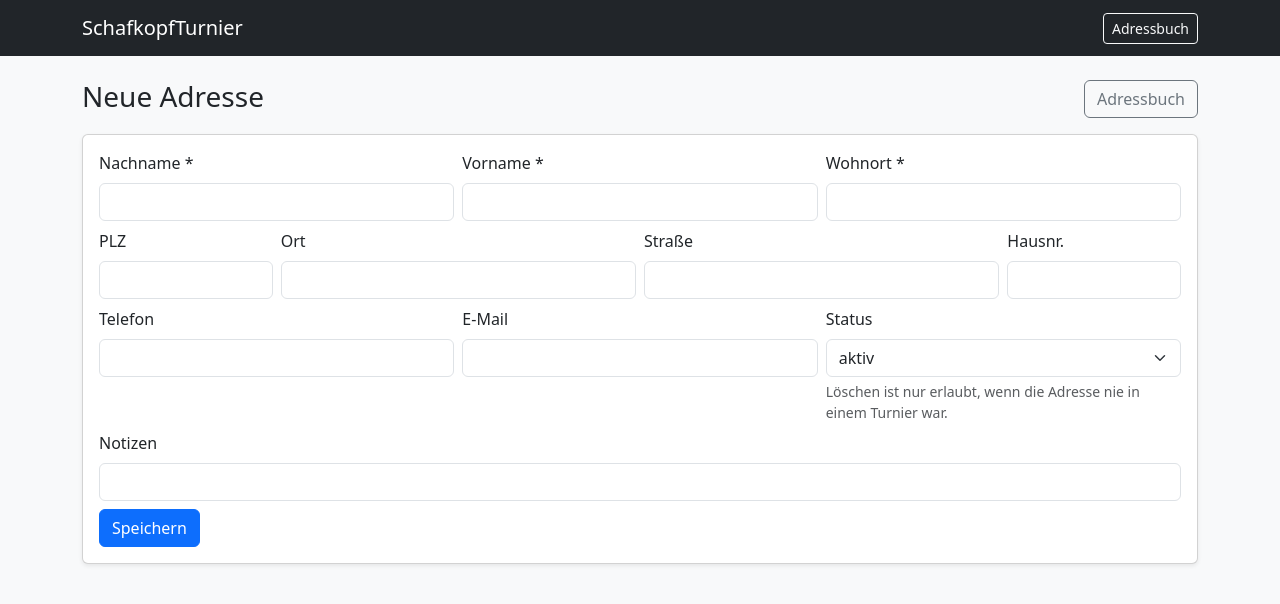
After one commit to dieter6605/SchafkopfTurnier, a Flask app: page /addresses/new in a window 1280 px wide. The commit adds this page. Shown: the top 604 px of the page. Run offline with Flask 3, Linux system fonts and the light colour scheme.

Commit message:
Immer noch Adressen

```diff
--- /dev/null
+++ b/app/routes/addresses.py
@@ -0,0 +1,339 @@
+# app/routes/addresses.py
+from __future__ import annotations
+
+from dataclasses import dataclass
+from typing import Any
+
+from flask import Blueprint, flash, redirect, render_template, request, url_for
+
+from .. import db
+
+bp = Blueprint("addresses", __name__)
+
+
+# -----------------------------------------------------------------------------
+# Helpers
+# -----------------------------------------------------------------------------
+def _to_int(v: Any, default: int = 0) -> int:
+    try:
+        return int(str(v).strip())
+    except Exception:
+        return default
+
+
+def _s(v: Any) -> str:
+    return (v or "").strip()
+
+
+def _display_name(r: Any) -> str:
+    base = f"{r['nachname']}, {r['vorname']}"
+    w = (r["wohnort"] or "").strip()
+    return f"{base} · {w}" if w else base
+
+
+def _is_used_in_any_tournament(con, address_id: int) -> bool:
+    r = db.one(
+        con,
+        "SELECT 1 FROM tournament_participants WHERE address_id=? LIMIT 1",
+        (address_id,),
+    )
+    return bool(r)
+
+
+def _upsert_wohnort(con, wohnort: str, plz: str | None, ort: str | None) -> None:
+    w = (wohnort or "").strip()
+    p = (plz or "").strip() if plz is not None else ""
+    o = (ort or "").strip() if ort is not None else ""
+    if not w or not p or not o:
+        return
+
+    con.execute(
+        """
+        INSERT INTO wohnorte(wohnort, plz, ort)
+        VALUES (?,?,?)
+        ON CONFLICT(wohnort) DO UPDATE SET
+            plz=excluded.plz,
+            ort=excluded.ort
+        """,
+        (w, p, o),
+    )
+
+
+# -----------------------------------------------------------------------------
+# Search DTO
+# -----------------------------------------------------------------------------
+@dataclass
+class SearchHit:
+    id: int
+    nachname: str
+    vorname: str
+    wohnort: str
+    plz: str
+    ort: str
+    strasse: str
+    hausnummer: str
+    telefon: str
+    email: str
+    status: str
+    display: str
+
+
+def _search(con, qtxt: str, limit: int = 80) -> list[SearchHit]:
+    qtxt = (qtxt or "").strip()
+    if not qtxt:
+        return []
+
+    like = f"%{qtxt}%"
+    rows = db.q(
+        con,
+        """
+        SELECT *
+        FROM addresses
+        WHERE
+          nachname LIKE ? OR vorname LIKE ? OR wohnort LIKE ? OR ort LIKE ? OR
+          plz LIKE ? OR email LIKE ? OR telefon LIKE ? OR
+          strasse LIKE ? OR hausnummer LIKE ?
+        ORDER BY nachname COLLATE NOCASE, vorname COLLATE NOCASE, id DESC
+        LIMIT ?
+        """,
+        (like, like, like, like, like, like, like, like, like, int(limit)),
+    )
+
+    out: list[SearchHit] = []
+    for r in rows:
+        out.append(
+            SearchHit(
+                id=int(r["id"]),
+                nachname=r["nachname"],
+                vorname=r["vorname"],
+                wohnort=r["wohnort"],
+                plz=(r["plz"] or ""),
+                ort=(r["ort"] or ""),
+                strasse=(r["strasse"] or ""),
+                hausnummer=(r["hausnummer"] or ""),
+                telefon=(r["telefon"] or ""),
+                email=(r["email"] or ""),
+                status=(r["status"] or "aktiv"),
+                display=_display_name(r),
+            )
+        )
+    return out
+
+
+# -----------------------------------------------------------------------------
+# Pages
+# -----------------------------------------------------------------------------
+@bp.get("/addresses")
+def addresses_list():
+    qtxt = (request.args.get("q") or "").strip()
+
+    with db.connect() as con:
+        dab = db.one(con, "SELECT id FROM addressbooks WHERE is_default=1 LIMIT 1")
+        default_ab_id = int(dab["id"]) if dab else 1
+
+        hits = _search(con, qtxt, limit=120) if qtxt else []
+
+        # zuletzt bearbeitete oben, wenn keine Suche
+        latest = []
+        if not qtxt:
+            latest = db.q(
+                con,
+                """
+                SELECT *
+                FROM addresses
+                WHERE addressbook_id=?
+                ORDER BY updated_at DESC, id DESC
+                LIMIT 80
+                """,
+                (default_ab_id,),
+            )
+
+    return render_template(
+        "addresses.html",
+        q=qtxt,
+        hits=hits,
+        latest=latest,
+    )
+
+
+@bp.get("/addresses/new")
+def address_new():
+    defaults = {
+        "nachname": "",
+        "vorname": "",
+        "wohnort": "",
+        "plz": "",
+        "ort": "",
+        "strasse": "",
+        "hausnummer": "",
+        "telefon": "",
+        "email": "",
+        "status": "aktiv",
+        "notizen": "",
+    }
+    return render_template("address_form.html", a=defaults, mode="new", used=False)
+
+
+@bp.post("/addresses/new")
+def address_create():
+    f = request.form
+    nachname = _s(f.get("nachname"))
+    vorname = _s(f.get("vorname"))
+    wohnort = _s(f.get("wohnort"))
+    if not nachname or not vorname or not wohnort:
+        flash("Pflichtfelder fehlen: Nachname, Vorname, Wohnort.", "error")
+        return redirect(url_for("addresses.address_new"))
+
+    plz = _s(f.get("plz")) or None
+    ort = _s(f.get("ort")) or None
+
+    with db.connect() as con:
+        dab = db.one(con, "SELECT id FROM addressbooks WHERE is_default=1 LIMIT 1")
+        default_ab_id = int(dab["id"]) if dab else 1
+
+        con.execute(
+            """
+            INSERT INTO addresses(
+              addressbook_id,
+              nachname, vorname,
+              wohnort, plz, ort,
+              strasse, hausnummer,
+              email, telefon,
+              status, notizen,
+              created_at, updated_at
+            )
+            VALUES (?,?,?,?,?,?,?,?,?,?,?, ?, datetime('now'), datetime('now'))
+            """,
+            (
+                default_ab_id,
+                nachname,
+                vorname,
+                wohnort,
+                plz,
+                ort,
+                _s(f.get("strasse")) or None,
+                _s(f.get("hausnummer")) or None,
+                _s(f.get("email")) or None,
+                _s(f.get("telefon")) or None,
+                _s(f.get("status")) or "aktiv",
+                _s(f.get("notizen")) or None,
+            ),
+        )
+
+        _upsert_wohnort(con, wohnort, plz, ort)
+
+        con.commit()
+        new_id = int(con.execute("SELECT last_insert_rowid()").fetchone()[0])
+
+    flash("Adresse angelegt.", "ok")
+    return redirect(url_for("addresses.address_edit", address_id=new_id))
+
+
+@bp.get("/addresses/<int:address_id>/edit")
+def address_edit(address_id: int):
+    with db.connect() as con:
+        a = db.one(con, "SELECT * FROM addresses WHERE id=?", (address_id,))
+        if not a:
+            flash("Adresse nicht gefunden.", "error")
+            return redirect(url_for("addresses.addresses_list"))
+
+        used = _is_used_in_any_tournament(con, address_id)
+
+    return render_template("address_form.html", a=a, mode="edit", used=used)
+
+
+@bp.post("/addresses/<int:address_id>/edit")
+def address_update(address_id: int):
+    f = request.form
+    nachname = _s(f.get("nachname"))
+    vorname = _s(f.get("vorname"))
+    wohnort = _s(f.get("wohnort"))
+    if not nachname or not vorname or not wohnort:
+        flash("Pflichtfelder fehlen: Nachname, Vorname, Wohnort.", "error")
+        return redirect(url_for("addresses.address_edit", address_id=address_id))
+
+    plz = _s(f.get("plz")) or None
+    ort = _s(f.get("ort")) or None
+
+    with db.connect() as con:
+        a0 = db.one(con, "SELECT * FROM addresses WHERE id=?", (address_id,))
+        if not a0:
+            flash("Adresse nicht gefunden.", "error")
+            return redirect(url_for("addresses.addresses_list"))
+
+        con.execute(
+            """
+            UPDATE addresses
+            SET
+              nachname=?,
+              vorname=?,
+              wohnort=?,
+              plz=?,
+              ort=?,
+              strasse=?,
+              hausnummer=?,
+              telefon=?,
+              email=?,
+              status=?,
+              notizen=?,
+              updated_at=datetime('now')
+            WHERE id=?
+            """,
+            (
+                nachname,
+                vorname,
+                wohnort,
+                plz,
+                ort,
+                _s(f.get("strasse")) or None,
+                _s(f.get("hausnummer")) or None,
+                _s(f.get("telefon")) or None,
+                _s(f.get("email")) or None,
+                _s(f.get("status")) or "aktiv",
+                _s(f.get("notizen")) or None,
+                address_id,
+            ),
+        )
+
+        # Wohnort-Lookup pflegen
+        _upsert_wohnort(con, wohnort, plz, ort)
+
+        # Wichtig: Anzeige im Turnier aktualisieren (einseitig: Adresse -> Turnier)
+        a1 = db.one(con, "SELECT * FROM addresses WHERE id=?", (address_id,))
+        if a1:
+            con.execute(
+                """
+                UPDATE tournament_participants
+                SET display_name=?, updated_at=datetime('now')
+                WHERE address_id=?
+                """,
+                (_display_name(a1), address_id),
+            )
+
+        con.commit()
+
+    flash("Adresse gespeichert (und Turnieranzeige aktualisiert).", "ok")
+    return redirect(url_for("addresses.address_edit", address_id=address_id))
+
+
+@bp.post("/addresses/<int:address_id>/delete")
+def address_delete(address_id: int):
+    """
+    Löschen ist grundsätzlich nur erlaubt, wenn Adresse noch nie in einem Turnier war.
+    Sonst: Status verwenden.
+    """
+    with db.connect() as con:
+        a = db.one(con, "SELECT id FROM addresses WHERE id=?", (address_id,))
+        if not a:
+            flash("Adresse nicht gefunden.", "error")
+            return redirect(url_for("addresses.addresses_list"))
+
+        if _is_used_in_any_tournament(con, address_id):
+            flash("Löschen nicht erlaubt: Adresse war bereits Teilnehmer in einem Turnier. Bitte Status setzen.", "error")
+            return redirect(url_for("addresses.address_edit", address_id=address_id))
+
+        con.execute("DELETE FROM addresses WHERE id=?", (address_id,))
+        con.commit()
+
+    flash("Adresse gelöscht.", "ok")
+    return redirect(url_for("addresses.addresses_list"))
--- /dev/null
+++ b/app/templates/address_form.html
@@ -0,0 +1,95 @@
+{% extends "layout.html" %}
+{% block content %}
+
+<div class="d-flex justify-content-between align-items-start mb-3">
+  <div>
+    <h3 class="mb-0">{% if mode=='new' %}Neue Adresse{% else %}Adresse bearbeiten{% endif %}</h3>
+    {% if mode!='new' %}
+      <div class="text-muted small">ID #{{ a.id }}{% if used %} · war schon Turnierteilnehmer (Löschen gesperrt){% endif %}</div>
+    {% endif %}
+  </div>
+  <div class="d-flex gap-2">
+    <a class="btn btn-outline-secondary" href="{{ url_for('addresses.addresses_list') }}">Adressbuch</a>
+  </div>
+</div>
+
+<div class="card shadow-sm">
+  <div class="card-body">
+    <form method="post"
+          action="{% if mode=='new' %}{{ url_for('addresses.address_create') }}{% else %}{{ url_for('addresses.address_update', address_id=a.id) }}{% endif %}"
+          class="row g-2">
+
+      <div class="col-md-4">
+        <label class="form-label">Nachname *</label>
+        <input class="form-control" name="nachname" required value="{{ a.nachname }}">
+      </div>
+      <div class="col-md-4">
+        <label class="form-label">Vorname *</label>
+        <input class="form-control" name="vorname" required value="{{ a.vorname }}">
+      </div>
+      <div class="col-md-4">
+        <label class="form-label">Wohnort *</label>
+        <input class="form-control" name="wohnort" required value="{{ a.wohnort }}">
+      </div>
+
+      <div class="col-md-2">
+        <label class="form-label">PLZ</label>
+        <input class="form-control" name="plz" value="{{ a.plz or '' }}">
+      </div>
+      <div class="col-md-4">
+        <label class="form-label">Ort</label>
+        <input class="form-control" name="ort" value="{{ a.ort or '' }}">
+      </div>
+
+      <div class="col-md-4">
+        <label class="form-label">Straße</label>
+        <input class="form-control" name="strasse" value="{{ a.strasse or '' }}">
+      </div>
+      <div class="col-md-2">
+        <label class="form-label">Hausnr.</label>
+        <input class="form-control" name="hausnummer" value="{{ a.hausnummer or '' }}">
+      </div>
+
+      <div class="col-md-4">
+        <label class="form-label">Telefon</label>
+        <input class="form-control" name="telefon" value="{{ a.telefon or '' }}">
+      </div>
+      <div class="col-md-4">
+        <label class="form-label">E-Mail</label>
+        <input class="form-control" name="email" value="{{ a.email or '' }}">
+      </div>
+
+      <div class="col-md-4">
+        <label class="form-label">Status</label>
+        <select class="form-select" name="status">
+          {% set st = (a.status or 'aktiv') %}
+          {% for s in ["aktiv","inaktiv","verzogen","verstorben","gesperrt"] %}
+            <option value="{{ s }}" {% if st==s %}selected{% endif %}>{{ s }}</option>
+          {% endfor %}
+        </select>
+        <div class="form-text">Löschen ist nur erlaubt, wenn die Adresse nie in einem Turnier war.</div>
+      </div>
+
+      <div class="col-12">
+        <label class="form-label">Notizen</label>
+        <input class="form-control" name="notizen" value="{{ a.notizen or '' }}">
+      </div>
+
+      <div class="col-12 d-flex gap-2 mt-2">
+        <button class="btn btn-primary">Speichern</button>
+
+        {% if mode!='new' %}
+          <form method="post" action="{{ url_for('addresses.address_delete', address_id=a.id) }}">
+            <button class="btn btn-outline-danger"
+                    {% if used %}disabled{% endif %}
+                    onclick="return confirm('Adresse wirklich löschen? (nur möglich, wenn nie Turnierteilnehmer)');">
+              Löschen
+            </button>
+          </form>
+        {% endif %}
+      </div>
+    </form>
+  </div>
+</div>
+
+{% endblock %}
--- a/app/templates/layout.html
+++ b/app/templates/layout.html
@@ -10,6 +10,9 @@
 <nav class="navbar navbar-expand-lg navbar-dark bg-dark">
   <div class="container">
     <a class="navbar-brand" href="/">SchafkopfTurnier</a>
+    <div class="d-flex gap-2">
+      <a class="btn btn-sm btn-outline-light" href="{{ url_for('addresses.addresses_list') }}">Adressbuch</a>
+    </div>
   </div>
 </nav>
 
--- a/app/web.py
+++ b/app/web.py
@@ -8,20 +8,19 @@ from flask import Flask
 
 from . import db
 from .routes.home import bp as home_bp
+from .routes.addresses import bp as addresses_bp
 
 
 def create_app(*, db_path: Path, backup_dir: Optional[Path] = None) -> Flask:
     app = Flask(__name__)
     app.secret_key = "dev-secret-change-me"  # später via ENV
 
-    # DB init
     db.init_db(db_path)
 
-    # Pfade in app.config
     app.config["SKT_DB_PATH"] = str(db_path)
     app.config["SKT_BACKUP_DIR"] = str(backup_dir) if backup_dir else ""
 
-    # Blueprints
     app.register_blueprint(home_bp)
+    app.register_blueprint(addresses_bp)
 
     return app
```
Also changed, not shown: app/db.py (+7 -0 lines), app/templates/addresses.html (added, +97 -0 lines).
